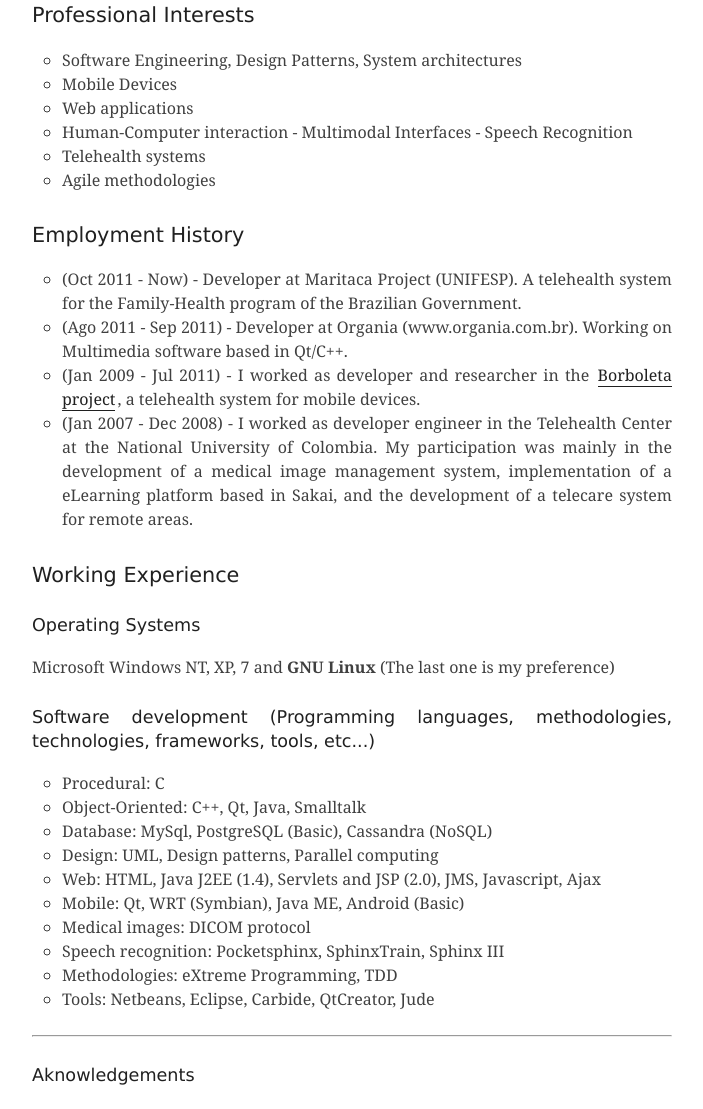
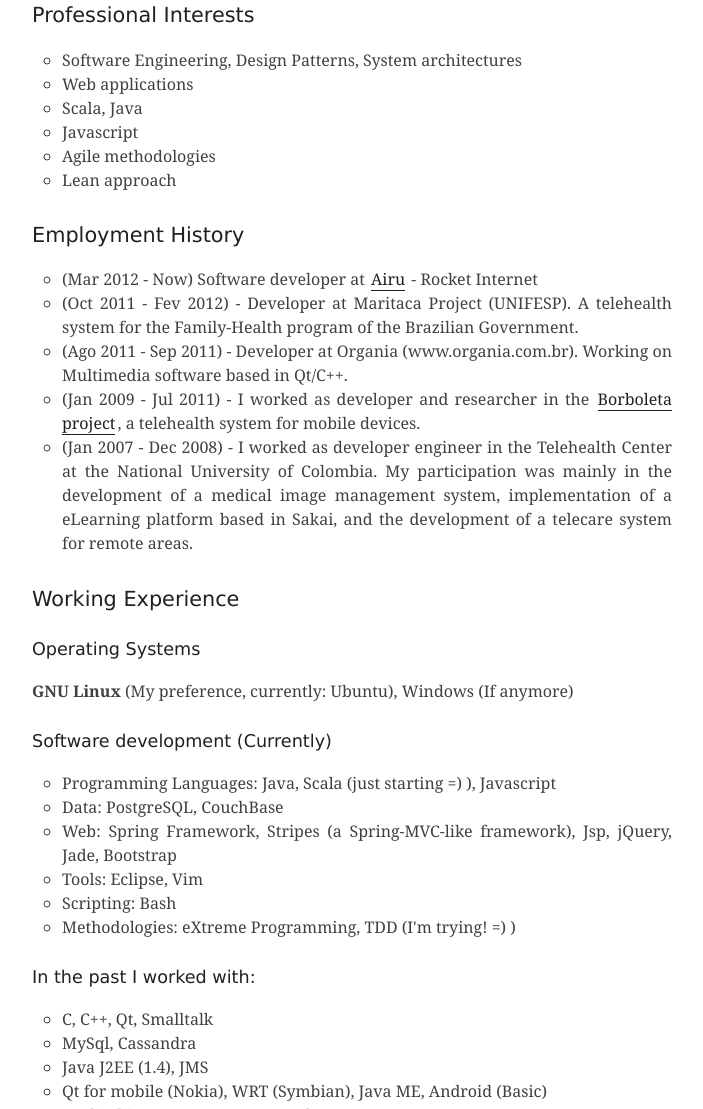
Before and after one commit to emiguelt/emiguelt.github.com, a plain HTML site: page about.html in a window 1280 px wide. Shown: the part 1691-2800 px from the top of the page, without its empty margins (248-951 px from the left). Drawn offline with Linux system fonts and the light colour scheme.

Commit message:
updating profile

```diff
--- a/about.html
+++ b/about.html
@@ -33,6 +33,10 @@
 
         <p><a href='#aboutme'>About me</a></p>
 
+        <h2>Welcome!</h2>
+
+        <p>Hi, Welcome to my website!!!. With this site I want to share my daily experiences of my personal life as well as my professional field. I hope your visit be useful. If you have any suggestion, please write me to my personal email.<br>Thanks!!! :)</p>
+
         <h2>Bienvenido!</h2>
 
         <p>Hola, bienvenido a mi p&aacute;gina personal!!!. Busco con est&eacute; espacio tener la posibilidad de compartir mis experiencias del dia a dia, tanto del campo personal, como del profesional. Espero sea provechoso el paso por este sitio y en el caso de tener algun comentario o sugerencia, estar&eacute; dispuesto a recibirlo con mucho gusto.<br>Gracias!!! :)</p>
@@ -40,10 +44,6 @@
         <h2>Bem-vindo!</h2>
 
         <p>Oi, bem-vindo no meu web site!!!. Com este site eu quero compartilhar as minhas experiencias do dia a dia, no campo pessoal, quanto no profissional. Espero que sua visita seja proveitosa. Qualquer sugestão sera bem-vinda. <br>Obrigado!!! :)</p>
-
-        <h2>Welcome!</h2>
-
-        <p>Hi, Welcome to my website!!!. With this site I want to share my daily experiences of my personal life as well as my professional field. I hope your visit be useful. If you have any suggestion, please write me to my personal email.<br>Thanks!!! :)</p>
 
         <h1><a name='aboutme'>About me</a></h1>
 
@@ -85,18 +85,19 @@
 
         <ul>
         <li>Software Engineering, Design Patterns, System architectures</li>
-        <li>Mobile Devices</li>
         <li>Web applications</li>
-        <li>Human-Computer interaction - Multimodal Interfaces - Speech Recognition</li>
-        <li>Telehealth systems</li>
+        <li>Scala, Java</li>
+        <li>Javascript</li>
         <li>Agile methodologies</li>
+        <li>Lean approach</li>
         </ul>
 
 
         <h2>Employment History</h2>
 
         <ul>
-        <li>(Oct 2011 - Now) - Developer at Maritaca Project (UNIFESP). A telehealth system for the Family-Health program of the Brazilian Government.</li>
+        <li>(Mar 2012 - Now) Software developer at <a href='www.airu.com.br' target='_blank'>Airu</a> - Rocket Internet</li>
+        <li>(Oct 2011 - Fev 2012) - Developer at Maritaca Project (UNIFESP). A telehealth system for the Family-Health program of the Brazilian Government.</li>
         <li>(Ago 2011 - Sep 2011) - Developer at Organia (www.organia.com.br). Working on Multimedia software based in Qt/C++.</li>
         <li>(Jan 2009 - Jul 2011) - I worked as developer and researcher  in the <a href='http://ccsl.ime.usp.br/borboleta' target='_blank'>Borboleta project</a>, a telehealth system for mobile devices.</li>
         <li>(Jan 2007 - Dec 2008) - I worked as developer engineer in the Telehealth Center at the National University of Colombia. My participation was mainly in the development of a medical image management system, implementation of a eLearning platform based in Sakai, and the development of a telecare system for remote areas.</li>
@@ -107,21 +108,30 @@
 
         <h3>Operating Systems</h3>
 
-        <p>Microsoft Windows NT, XP, 7 and <strong>GNU Linux</strong> (The last one is my preference)</p>
+        <p><strong>GNU Linux</strong> (My preference, currently: Ubuntu), Windows (If anymore)</p>
 
-        <h3>Software development (Programming languages, methodologies, technologies, frameworks, tools, etc...)</h3>
+        <h3>Software development (Currently)</h3>
 
         <ul>
-        <li>Procedural: C</li>
-        <li>Object-Oriented: C++, Qt, Java, Smalltalk</li>
-        <li>Database: MySql, PostgreSQL (Basic), Cassandra (NoSQL)</li>
-        <li>Design: UML, Design patterns, Parallel computing</li>
-        <li>Web: HTML, Java J2EE (1.4), Servlets and JSP (2.0), JMS, Javascript, Ajax</li>
-        <li>Mobile: Qt, WRT (Symbian), Java ME, Android (Basic)</li>
+        <li>Programming Languages: Java, Scala (just starting =) ), Javascript</li>
+        <li>Data: PostgreSQL, CouchBase</li>
+        <li>Web: Spring Framework, Stripes (a Spring-MVC-like framework), Jsp, jQuery, Jade, Bootstrap</li>
+        <li>Tools: Eclipse, Vim</li>
+        <li>Scripting: Bash</li>
+        <li>Methodologies: eXtreme Programming, TDD (I'm trying! =) )</li>
+        </ul>
+
+
+        <h3>In the past I worked with:</h3>
+
+        <ul>
+        <li>C, C++, Qt,  Smalltalk</li>
+        <li>MySql, Cassandra</li>
+        <li>Java J2EE (1.4), JMS</li>
+        <li>Qt for mobile (Nokia), WRT (Symbian), Java ME, Android (Basic)</li>
         <li>Medical images: DICOM protocol</li>
         <li>Speech recognition: Pocketsphinx, SphinxTrain, Sphinx III</li>
-        <li>Methodologies: eXtreme Programming, TDD</li>
-        <li>Tools: Netbeans, Eclipse, Carbide, QtCreator, Jude</li>
+        <li>Netbeans, Carbide, QtCreator, Jude</li>
         </ul>
 
 
```
